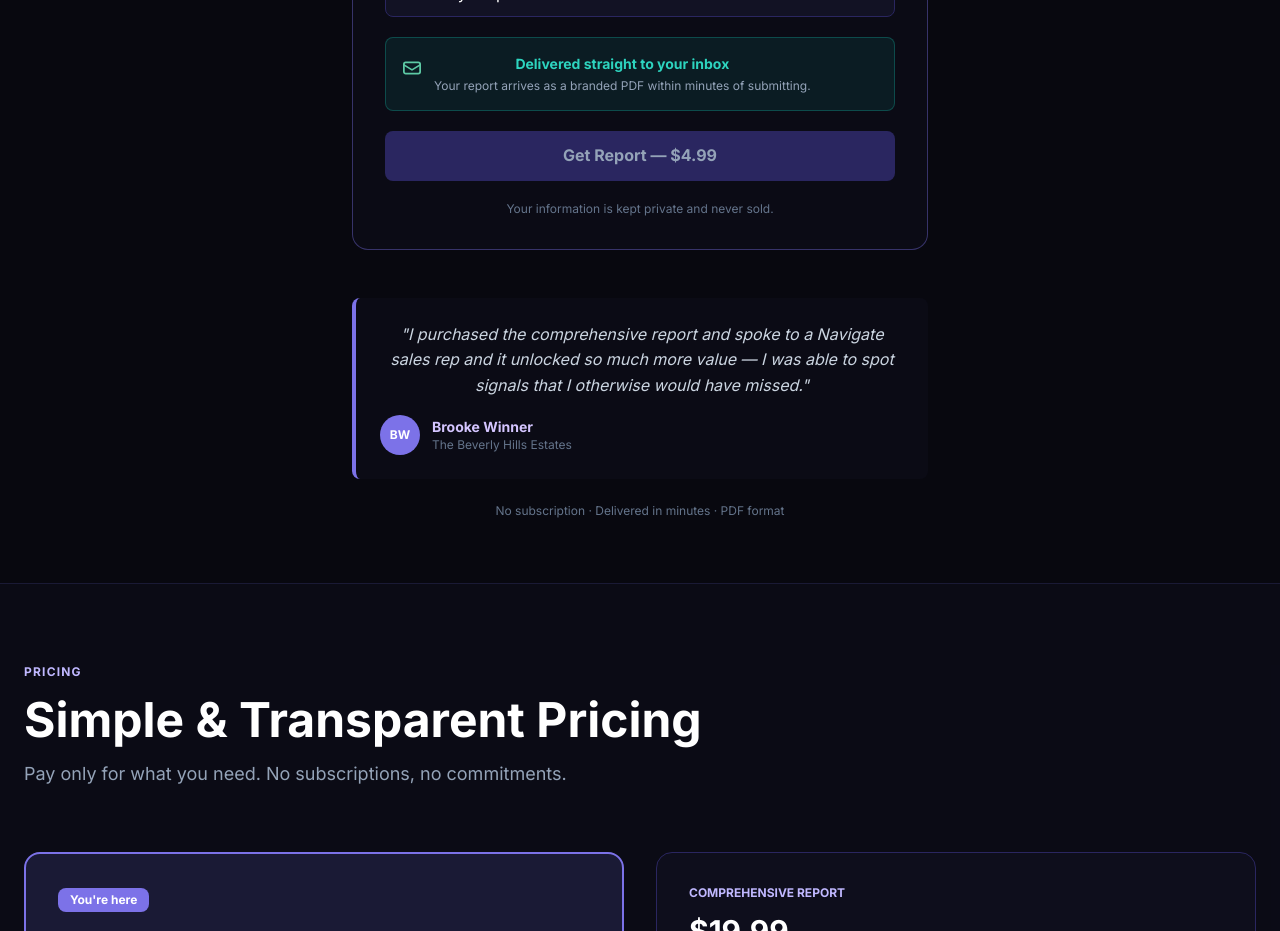
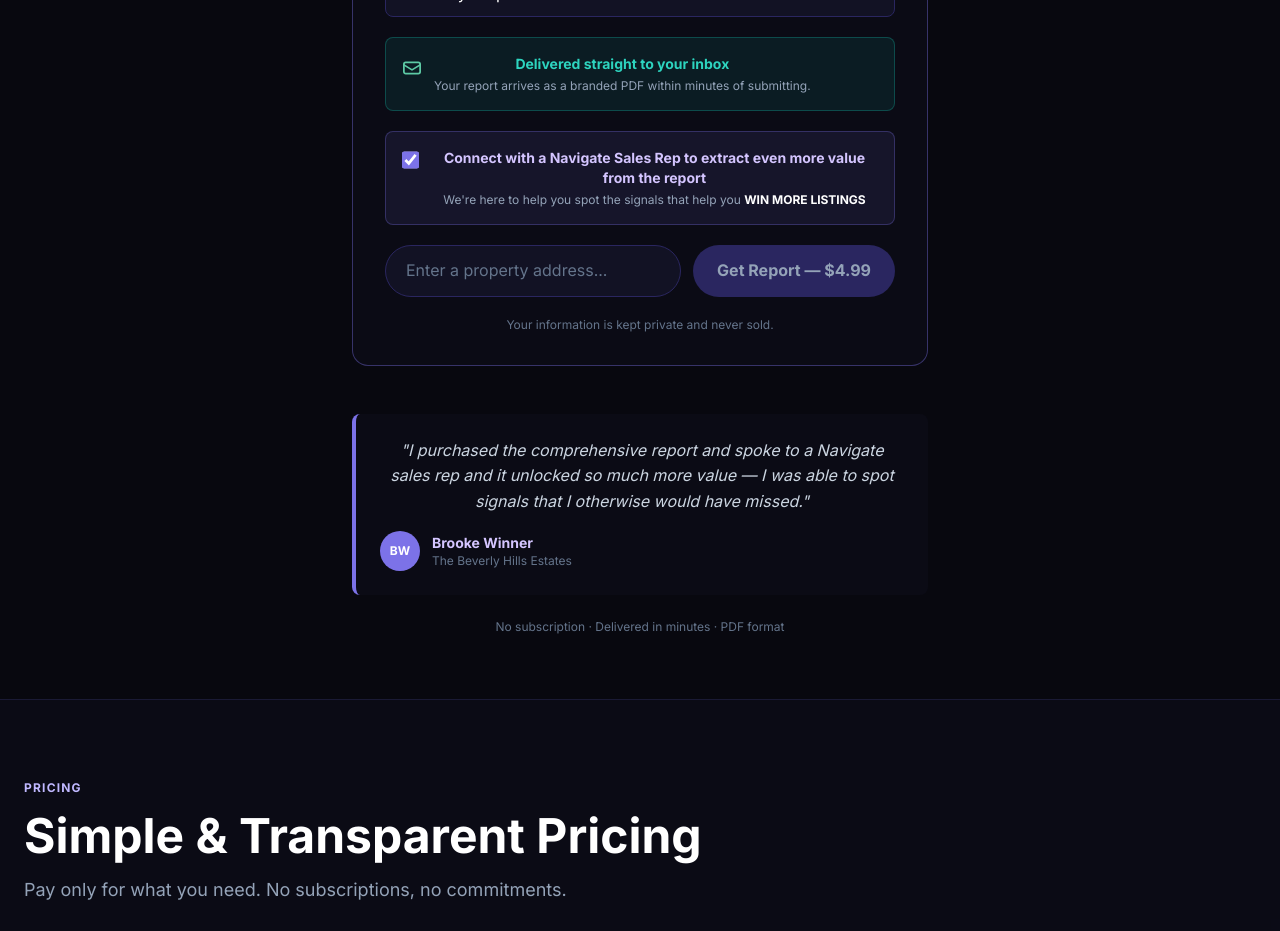
Before and after one commit to letsnavigatebmw/navigate-landing, a React (Vite) app: page / in a window 1280 px wide. Shown: the part 860-1791 px from the top of the page. Built offline with nearby package versions, Linux system fonts and the light colour scheme.

Commit message:
Add address field and sales rep checkbox back to form

```diff
--- a/src/components/IntakeForm.jsx
+++ b/src/components/IntakeForm.jsx
@@ -6,6 +6,8 @@ export default function IntakeForm({ onSubmit, buttonText }) {
     lastName: '',
     email: '',
     profession: '',
+    address: '',
+    connectSalesRep: true,
   })
   const [success, setSuccess] = useState(false)
   const [loading, setLoading] = useState(false)
@@ -15,7 +17,8 @@ export default function IntakeForm({ onSubmit, buttonText }) {
     formData.firstName.trim() &&
     formData.lastName.trim() &&
     formData.email.includes('@') &&
-    formData.profession
+    formData.profession &&
+    formData.address.trim().length > 4
 
   const handleSubmit = async (e) => {
     e.preventDefault()
@@ -51,6 +54,8 @@ export default function IntakeForm({ onSubmit, buttonText }) {
       lastName: '',
       email: '',
       profession: '',
+      address: '',
+      connectSalesRep: true,
     })
   }
 
@@ -143,6 +148,42 @@ export default function IntakeForm({ onSubmit, buttonText }) {
         </div>
       </div>
 
+      {/* Sales Rep Checkbox */}
+      <label className="flex gap-3 bg-purple-600/10 border border-purple-600/30 rounded-lg p-4 cursor-pointer hover:bg-purple-600/15 transition">
+        <input
+          type="checkbox"
+          checked={formData.connectSalesRep}
+          onChange={(e) => setFormData({...formData, connectSalesRep: e.target.checked})}
+          className="w-5 h-5 accent-purple-600 mt-0.5 cursor-pointer"
+        />
+        <div>
+          <p className="font-bold text-sm text-purple-300">Connect with a Navigate Sales Rep to extract even more value from the report</p>
+          <p className="text-xs text-slate-400 mt-1">We're here to help you spot the signals that help you <span className="font-bold text-white">WIN MORE LISTINGS</span></p>
+        </div>
+      </label>
+
+      {/* Address Field & Button */}
+      <div className="flex gap-3">
+        <input
+          type="text"
+          placeholder="Enter a property address..."
+          value={formData.address}
+          onChange={(e) => setFormData({...formData, address: e.target.value})}
+          className="flex-1 bg-slate-800/50 border border-slate-700 rounded-full px-5 py-3 text-white placeholder-slate-500 focus:outline-none focus:border-purple-500 transition"
+        />
+        <button
+          type="submit"
+          disabled={!isComplete || loading}
+          className={`px-6 py-3 rounded-full font-bold whitespace-nowrap transition ${
+            isComplete && !loading
+              ? 'bg-purple-600 hover:bg-purple-500 text-white cursor-pointer shadow-lg shadow-purple-600/50'
+              : 'bg-slate-700 text-slate-400 cursor-not-allowed'
+          }`}
+        >
+          {loading ? 'Submitting...' : buttonText}
+        </button>
+      </div>
+
       {/* Error Message */}
       {error && (
         <div className="bg-red-500/20 border border-red-500/50 text-red-300 text-sm p-3 rounded-lg">
@@ -150,19 +191,6 @@ export default function IntakeForm({ onSubmit, buttonText }) {
         </div>
       )}
 
-      {/* Submit Button */}
-      <button
-        type="submit"
-        disabled={!isComplete || loading}
-        className={`w-full py-3 rounded-lg font-bold transition ${
-          isComplete && !loading
-            ? 'bg-purple-600 hover:bg-purple-500 text-white cursor-pointer shadow-lg shadow-purple-600/50'
-            : 'bg-slate-700 text-slate-400 cursor-not-allowed'
-        }`}
-      >
-        {loading ? 'Submitting...' : buttonText}
-      </button>
-
       <p className="text-xs text-slate-500 text-center">Your information is kept private and never sold.</p>
     </form>
   )
```
